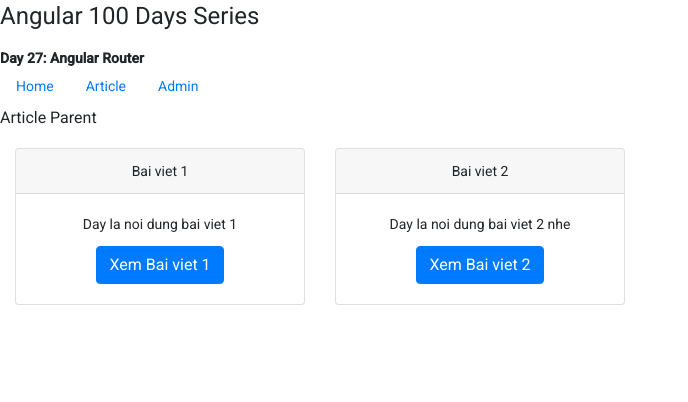
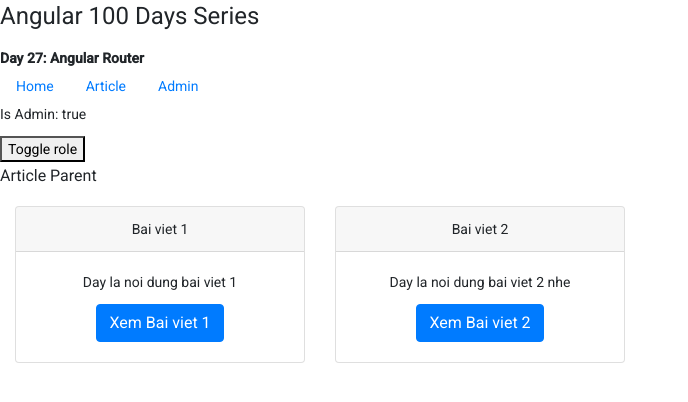
Before and after one commit to NamnvUET/day27-routing, an Angular app: page /article in a window 1280 px wide. Shown: the top 402 px of the page, without its empty margins (0-688 px from the left). Built offline with nearby package versions, Linux system fonts and the light colour scheme.

Commit message:
add can-load-admin-guard demo version

```diff
--- a/src/app/app-routing.module.ts
+++ b/src/app/app-routing.module.ts
@@ -1,11 +1,13 @@
 import { NgModule } from '@angular/core';
 import { Routes, RouterModule } from '@angular/router';
 import {PreloadAllModules} from '@angular/router';
+import { CanLoadAdminGuard } from './can-load-admin.guard';
 
 const routes: Routes = [
   {
     path: "admin",
     loadChildren: () => import("../app/admin/admin.module").then(m => m.AdminModule),
+    canLoad: [CanLoadAdminGuard],
   },
   {
     path: "",
--- a/src/app/app.component.html
+++ b/src/app/app.component.html
@@ -15,4 +15,8 @@
     </a>
   </li>
 </ul>
+<div>
+  <p>Is Admin: {{ userService.currentUser.isAdmin }}</p>
+  <button mat-raised-button color="primary" (click)="toggleRole()">Toggle role</button>
+</div>
 <router-outlet></router-outlet>
--- a/src/app/app.component.ts
+++ b/src/app/app.component.ts
@@ -1,4 +1,5 @@
 import { Component } from '@angular/core';
+import { UserService } from './user.service';
 
 @Component({
   selector: 'app-root',
@@ -7,4 +8,9 @@ import { Component } from '@angular/core';
 })
 export class AppComponent {
   title = 'day27-routing';
+  constructor(public userService: UserService){}
+
+  toggleRole(){
+    this.userService.currentUser.isAdmin = !this.userService.currentUser.isAdmin;
+  }
 }
--- /dev/null
+++ b/src/app/can-load-admin.guard.ts
@@ -0,0 +1,16 @@
+import { Injectable } from "@angular/core";
+import { CanLoad, Route, UrlSegment, UrlTree } from "@angular/router";
+import { Observable } from "rxjs";
+import { UserService } from "./user.service";
+
+@Injectable({
+  providedIn: 'root',
+})
+
+export class CanLoadAdminGuard implements CanLoad{
+  constructor(private userService: UserService){};
+
+  canLoad(route: Route, segments: UrlSegment[]): Observable<boolean | UrlTree> | Promise<boolean | UrlTree> | boolean | UrlTree{
+    return this.userService.currentUser.isAdmin;
+  };
+}
--- a/src/app/user.service.ts
+++ b/src/app/user.service.ts
@@ -5,7 +5,8 @@ import { Injectable } from '@angular/core';
 })
 export class UserService {
   currentUser = {
-    username: 'NamNV'
+    username: 'NamNV',
+    isAdmin: true,
   };
   constructor() { }
 
```
